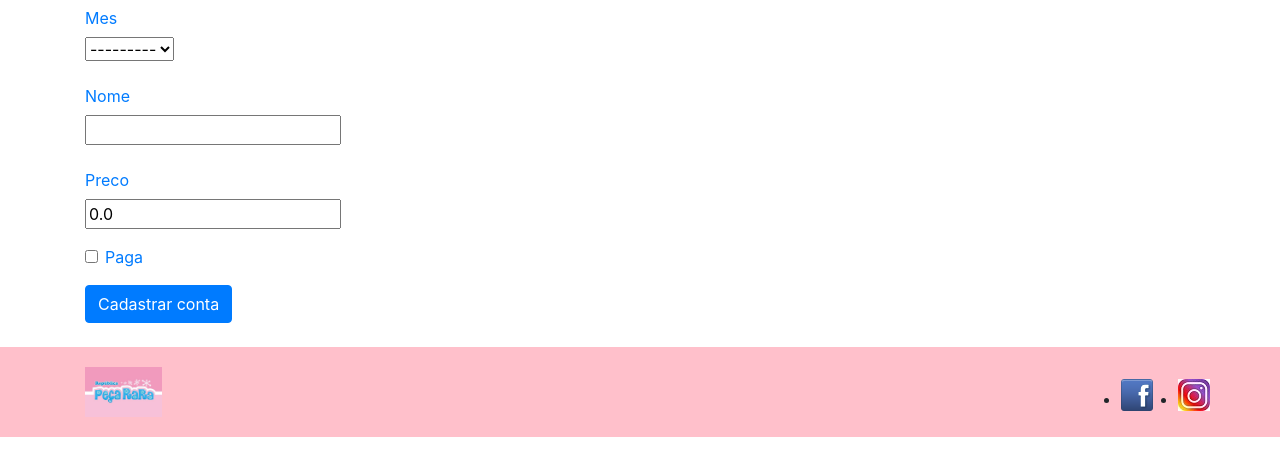
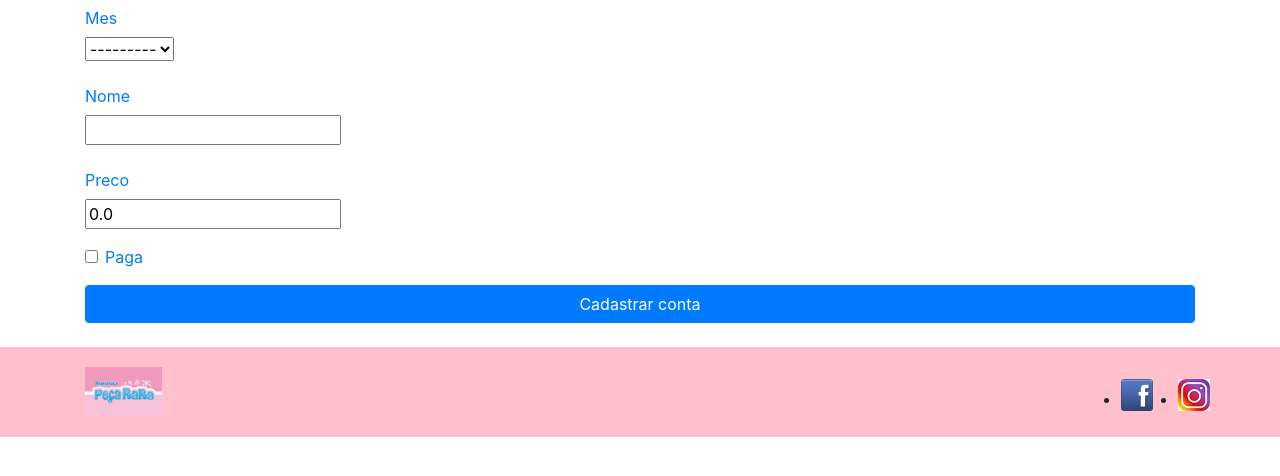
Before and after one commit to TulioAbreu/administracao-republica, a Django app: page /app/caixa in a window 1280 px wide. Shown: the part 177-653 px from the top of the page. Run offline with Django 3.2, Linux system fonts and the light colour scheme; the visitor is signed in with stand-in values (Sample User, id 1); data that the repository does not hold is empty; some libraries are stand-ins or nearby versions.

Commit message:
Trocar design dos botões de cadastro e de caixa

```diff
--- a/app/templates/app/cadastro.html
+++ b/app/templates/app/cadastro.html
@@ -14,8 +14,9 @@
         <form method="post" novalidate>
             {% csrf_token %}
             {{ form|crispy }}
-            <button type="submite" class="btn btn-primary">Cadastrar</button>
+            <button type="submite" class="btn btn-primary btn-block">Cadastrar</button>
         </form>
+        <br>
     {% else %}
         <h1>Cadastro de morador</h1>
         Você não tem permissão para acessar esta página.
--- a/app/templates/app/caixa.html
+++ b/app/templates/app/caixa.html
@@ -25,7 +25,7 @@
         <form method="post" novalidate>
             {% csrf_token %}
             {{ form|crispy }}
-    		<button type="submite" class="btn btn-primary">Cadastrar conta</button>
+    		<button type="submite" class="btn btn-primary btn-block">Cadastrar conta</button>
         </form>
         <br>
     {% else %}
```
